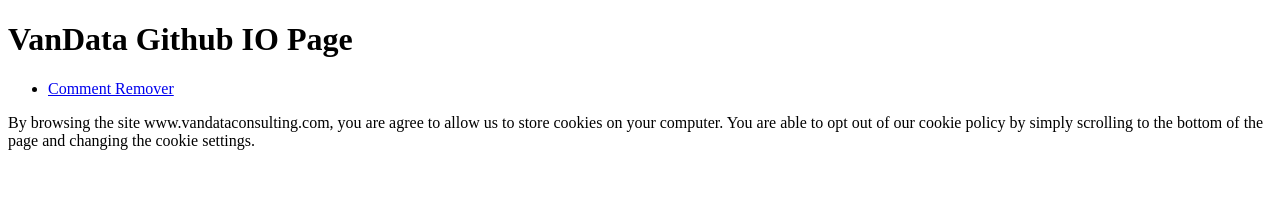
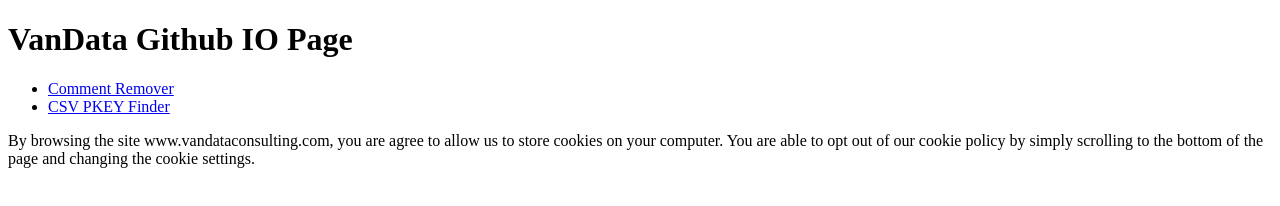
Before and after one commit to mhs/VanDataDev.github.io, a plain HTML site: page index.html in a window 1280 px wide. Drawn offline with Linux system fonts and the light colour scheme.

Commit message:
Update index.html

```diff
--- a/index.html
+++ b/index.html
@@ -11,8 +11,13 @@
         </h1>
         <ul>
             <li>
-                <a href="csv_pkey_finder.js" title="Comment Remover">
+                <a href="comment_remover.html" title="Comment Remover">
                     Comment Remover
+                </a>
+            </li>
+            <li>
+                <a href="csv_pkey_finder.html" title="CSV ">
+                    CSV PKEY Finder
                 </a>
             </li>
         </ul>
```
